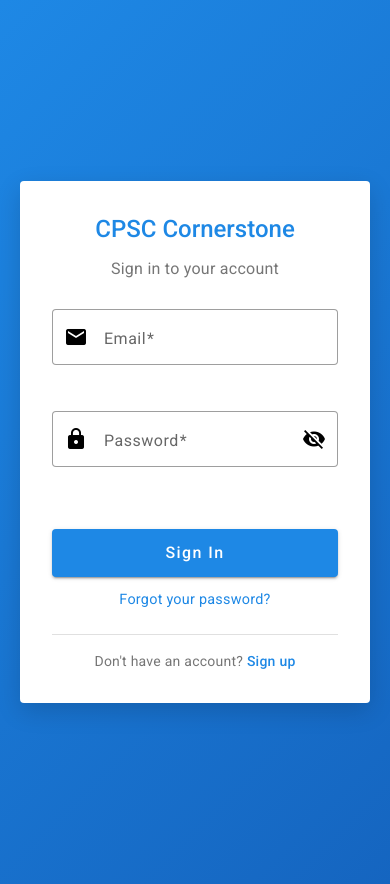
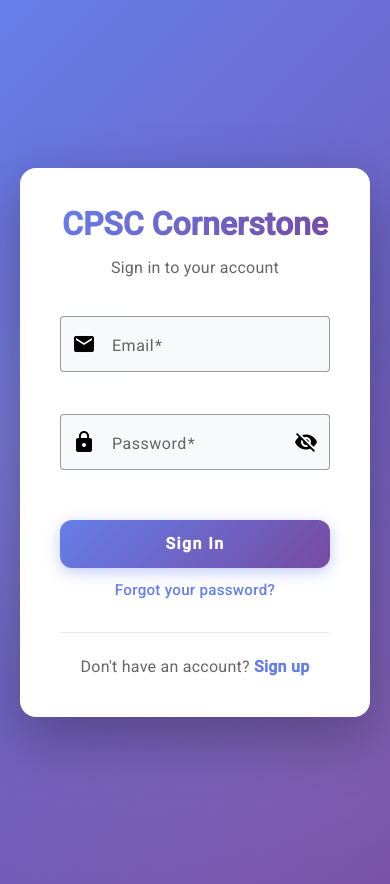
Before and after one commit to Volan360/cpsc-frontend-ui, an Angular app: page /auth/sign-in in a window 390 px wide. Built offline with nearby package versions, Linux system fonts and the light colour scheme.

Commit message:
implemented styling for sign up and sign in pages

```diff
--- a/src/app/features/auth/sign-in/sign-in.component.scss
+++ b/src/app/features/auth/sign-in/sign-in.component.scss
@@ -3,51 +3,116 @@
   justify-content: center;
   align-items: center;
   min-height: 100vh;
-  background: linear-gradient(135deg, var(--primary-color) 0%, var(--primary-dark) 100%);
+  background: linear-gradient(135deg, #667eea 0%, #764ba2 100%);
   padding: 20px;
+  position: relative;
+  overflow: hidden;
+
+  &::before {
+    content: '';
+    position: absolute;
+    top: 0;
+    left: 0;
+    right: 0;
+    bottom: 0;
+    background:
+      radial-gradient(circle at 20% 50%, rgba(255, 255, 255, 0.1) 0%, transparent 50%),
+      radial-gradient(circle at 80% 80%, rgba(255, 255, 255, 0.08) 0%, transparent 50%);
+    pointer-events: none;
+  }
 }
 
 .sign-in-card {
   width: 100%;
   max-width: 450px;
-  padding: 20px;
-  box-shadow: 0 8px 24px rgba(0, 0, 0, 0.15);
+  padding: 40px;
+  box-shadow: 0 20px 60px rgba(0, 0, 0, 0.3);
+  border-radius: 24px;
+  background: white;
+  position: relative;
+  z-index: 1;
+  animation: fadeInUp 0.6s ease-out;
+}
+
+@keyframes fadeInUp {
+  from {
+    opacity: 0;
+    transform: translateY(30px);
+  }
+  to {
+    opacity: 1;
+    transform: translateY(0);
+  }
 }
 
 mat-card-header {
   display: block;
-  margin-bottom: 24px;
+  margin-bottom: 32px;
 }
 
 h1 {
   margin: 0;
-  color: var(--primary-color);
-  font-size: 2rem;
-  font-weight: 500;
+  background: linear-gradient(135deg, #667eea 0%, #764ba2 100%);
+  -webkit-background-clip: text;
+  -webkit-text-fill-color: transparent;
+  background-clip: text;
+  font-size: 2.5rem;
+  font-weight: 700;
 }
 
 .subtitle {
-  margin: 8px 0 0 0;
-  color: var(--text-secondary);
-  font-size: 1rem;
+  margin: 12px 0 0 0;
+  color: #666;
+  font-size: 1.1rem;
   font-weight: 400;
 }
 
 form {
   display: flex;
   flex-direction: column;
-  gap: 16px;
+  gap: 20px;
 }
 
 mat-form-field {
-  margin-bottom: 8px;
+  margin-bottom: 0;
+
+  ::ng-deep {
+    .mat-mdc-text-field-wrapper {
+      background-color: #f8f9fa;
+    }
+
+    .mat-mdc-form-field-focus-overlay {
+      background-color: transparent;
+    }
+
+    .mdc-text-field--filled:not(.mdc-text-field--disabled) {
+      background-color: #f8f9fa;
+    }
+
+    .mat-mdc-form-field-error {
+      color: #dc3545;
+    }
+  }
 }
 
 .submit-button {
-  margin-top: 16px;
-  height: 48px;
-  font-size: 1rem;
-  font-weight: 500;
+  margin-top: 8px;
+  height: 56px;
+  font-size: 1.1rem;
+  font-weight: 600;
+  border-radius: 12px;
+  background: linear-gradient(135deg, #667eea 0%, #764ba2 100%);
+  box-shadow: 0 4px 15px rgba(102, 126, 234, 0.4);
+  transition: all 0.3s ease;
+
+  &:hover:not(:disabled) {
+    box-shadow: 0 6px 20px rgba(102, 126, 234, 0.6);
+    transform: translateY(-2px);
+  }
+
+  &:disabled {
+    opacity: 0.6;
+  }
 
   mat-spinner {
     margin: 0 auto;
@@ -59,32 +124,38 @@ mat-form-field {
   margin-top: 12px;
 
   .link {
-    color: var(--primary-color);
+    color: #667eea;
     text-decoration: none;
-    font-size: 0.9rem;
+    font-size: 0.95rem;
+    font-weight: 500;
+    transition: color 0.2s ease;
 
     &:hover {
+      color: #764ba2;
       text-decoration: underline;
     }
   }
 }
 
 .additional-actions {
-  margin-top: 24px;
-  padding-top: 16px;
-  border-top: 1px solid var(--border-color);
+  margin-top: 32px;
+  padding-top: 24px;
+  border-top: 1px solid #e9ecef;
 
   p {
     margin: 0;
-    color: var(--text-secondary);
+    color: #666;
+    font-size: 1rem;
   }
 
   .link {
-    color: var(--primary-color);
+    color: #667eea;
     text-decoration: none;
-    font-weight: 500;
+    font-weight: 600;
+    transition: color 0.2s ease;
 
     &:hover {
+      color: #764ba2;
       text-decoration: underline;
     }
   }
@@ -93,10 +164,20 @@ mat-form-field {
 // Responsive design
 @media (max-width: 600px) {
   .sign-in-card {
-    padding: 16px;
+    padding: 24px;
+    border-radius: 16px;
   }
 
   h1 {
-    font-size: 1.5rem;
+    font-size: 2rem;
+  }
+
+  .subtitle {
+    font-size: 1rem;
+  }
+
+  .submit-button {
+    height: 48px;
+    font-size: 1rem;
   }
 }
--- a/src/app/features/auth/sign-up/sign-up.component.scss
+++ b/src/app/features/auth/sign-up/sign-up.component.scss
@@ -3,40 +3,74 @@
   justify-content: center;
   align-items: center;
   min-height: 100vh;
-  background: linear-gradient(135deg, var(--primary-color) 0%, var(--primary-dark) 100%);
+  background: linear-gradient(135deg, #667eea 0%, #764ba2 100%);
   padding: 20px;
+  position: relative;
+  overflow: hidden;
+
+  &::before {
+    content: '';
+    position: absolute;
+    top: 0;
+    left: 0;
+    right: 0;
+    bottom: 0;
+    background:
+      radial-gradient(circle at 20% 50%, rgba(255, 255, 255, 0.1) 0%, transparent 50%),
+      radial-gradient(circle at 80% 80%, rgba(255, 255, 255, 0.08) 0%, transparent 50%);
+    pointer-events: none;
+  }
 }
 
 .sign-up-card {
   width: 100%;
   max-width: 500px;
-  padding: 20px;
-  box-shadow: 0 8px 24px rgba(0, 0, 0, 0.15);
+  padding: 40px;
+  box-shadow: 0 20px 60px rgba(0, 0, 0, 0.3);
+  border-radius: 24px;
+  background: white;
+  position: relative;
+  z-index: 1;
+  animation: fadeInUp 0.6s ease-out;
+}
+
+@keyframes fadeInUp {
+  from {
+    opacity: 0;
+    transform: translateY(30px);
+  }
+  to {
+    opacity: 1;
+    transform: translateY(0);
+  }
 }
 
 mat-card-header {
   display: block;
-  margin-bottom: 24px;
+  margin-bottom: 32px;
 }
 
 h1 {
   margin: 0;
-  color: var(--primary-color);
-  font-size: 2rem;
-  font-weight: 500;
+  background: linear-gradient(135deg, #667eea 0%, #764ba2 100%);
+  -webkit-background-clip: text;
+  -webkit-text-fill-color: transparent;
+  background-clip: text;
+  font-size: 2.5rem;
+  font-weight: 700;
 }
 
 .subtitle {
-  margin: 8px 0 0 0;
-  color: var(--text-secondary);
-  font-size: 1rem;
+  margin: 12px 0 0 0;
+  color: #666;
+  font-size: 1.1rem;
   font-weight: 400;
 }
 
 form {
   display: flex;
   flex-direction: column;
-  gap: 16px;
+  gap: 20px;
 }
 
 .password-field-container {
@@ -53,14 +87,45 @@ form {
 }
 
 mat-form-field {
-  margin-bottom: 8px;
+  margin-bottom: 0;
+
+  ::ng-deep {
+    .mat-mdc-text-field-wrapper {
+      background-color: #f8f9fa;
+    }
+
+    .mat-mdc-form-field-focus-overlay {
+      background-color: transparent;
+    }
+
+    .mdc-text-field--filled:not(.mdc-text-field--disabled) {
+      background-color: #f8f9fa;
+    }
+
+    .mat-mdc-form-field-error {
+      color: #dc3545;
+    }
+  }
 }
 
 .submit-button {
-  margin-top: 16px;
-  height: 48px;
-  font-size: 1rem;
-  font-weight: 500;
+  margin-top: 8px;
+  height: 56px;
+  font-size: 1.1rem;
+  font-weight: 600;
+  border-radius: 12px;
+  background: linear-gradient(135deg, #667eea 0%, #764ba2 100%);
+  box-shadow: 0 4px 15px rgba(102, 126, 234, 0.4);
+  transition: all 0.3s ease;
+
+  &:hover:not(:disabled) {
+    box-shadow: 0 6px 20px rgba(102, 126, 234, 0.6);
+    transform: translateY(-2px);
+  }
+
+  &:disabled {
+    opacity: 0.6;
+  }
 
   mat-spinner {
     margin: 0 auto;
@@ -68,21 +133,24 @@ mat-form-field {
 }
 
 .additional-actions {
-  margin-top: 24px;
-  padding-top: 16px;
-  border-top: 1px solid var(--border-color);
+  margin-top: 32px;
+  padding-top: 24px;
+  border-top: 1px solid #e9ecef;
 
   p {
     margin: 0;
-    color: var(--text-secondary);
+    color: #666;
+    font-size: 1rem;
   }
 
   .link {
-    color: var(--primary-color);
+    color: #667eea;
     text-decoration: none;
-    font-weight: 500;
+    font-weight: 600;
+    transition: color 0.2s ease;
 
     &:hover {
+      color: #764ba2;
       text-decoration: underline;
     }
   }
@@ -90,15 +158,25 @@ mat-form-field {
 
 @media (max-width: 600px) {
   .sign-up-card {
-    padding: 16px;
+    padding: 24px;
+    border-radius: 16px;
   }
 
   h1 {
-    font-size: 1.5rem;
+    font-size: 2rem;
+  }
+
+  .subtitle {
+    font-size: 1rem;
   }
 
   .name-fields {
     flex-direction: column;
     gap: 0;
   }
+
+  .submit-button {
+    height: 48px;
+    font-size: 1rem;
+  }
 }
--- a/src/app/shared/components/password-requirements/password-requirements.component.scss
+++ b/src/app/shared/components/password-requirements/password-requirements.component.scss
@@ -9,6 +9,14 @@
   border: 1px solid #e0e0e0;
   box-shadow: 0 4px 12px rgba(0, 0, 0, 0.15);
   z-index: 1000;
+
+  @media (max-width: 768px) {
+    position: relative;
+    left: 0;
+    top: -8px;
+    width: 100%;
+    margin-bottom: 16px;
+  }
 
   .requirements-header {
     margin-bottom: 8px;
```
